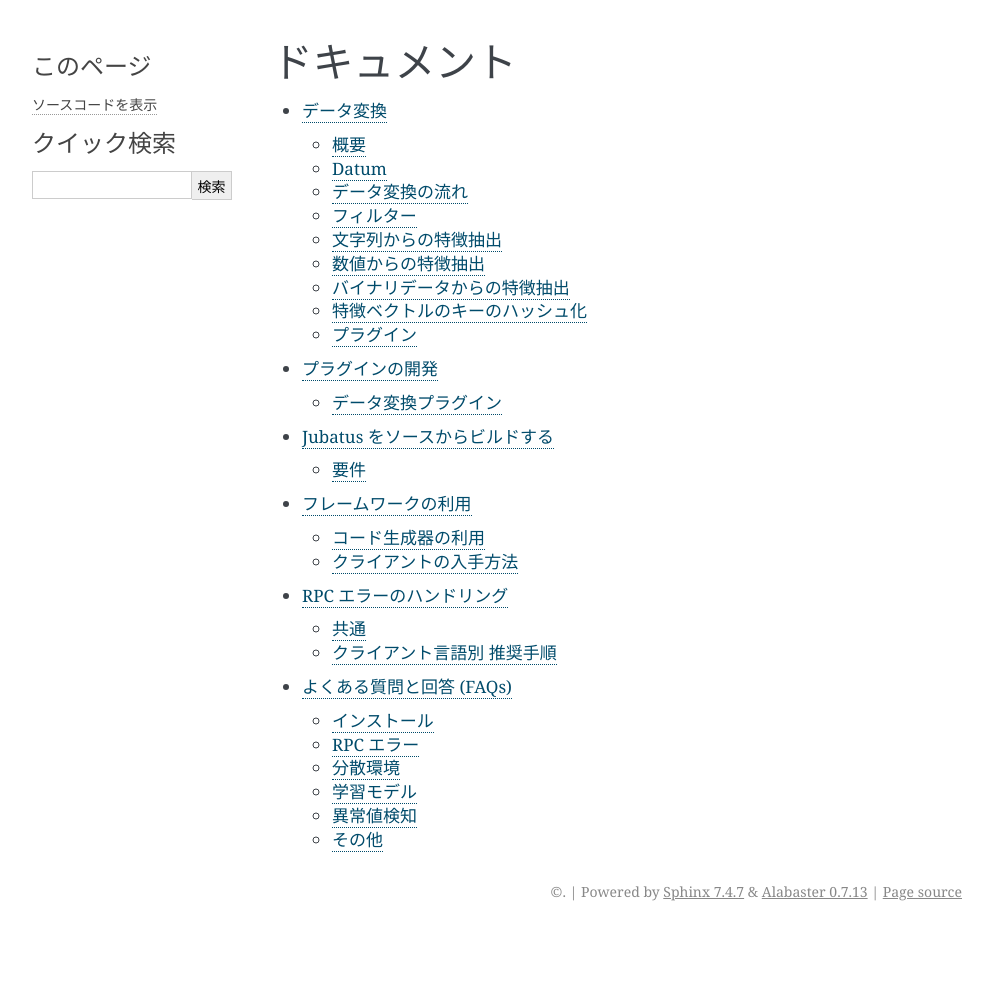
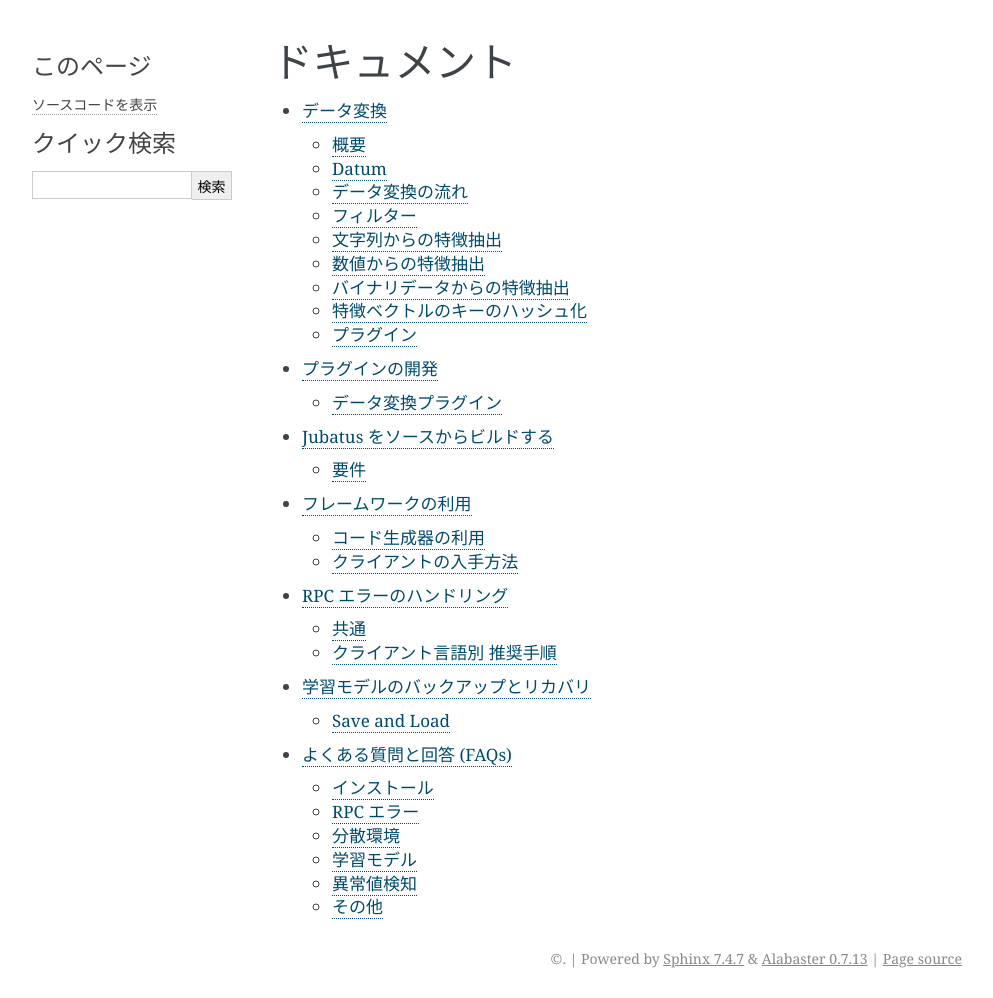
Before and after one commit to jubatus/website, a Sphinx documentation site: the page built from source/ja/documentation.rst, in a window 1280 px wide. Shown: the whole page, without its empty margins (148-1141 px from the left). Built offline with Sphinx 7.4.7, drawn with Linux system fonts in a browser that asks for light colours; the version number could not be read and is left out; before the commit the page ends 931 px from its top, so only the background shows below that; some of the changed lines change nothing that is shown.

Commit message:
Add documentation for backup and recovery

```diff
--- /dev/null
+++ b/source/ja/backup_and_recovery.rst
@@ -0,0 +1,60 @@
+学習モデルのバックアップとリカバリ
+==================================
+
+サーバープロセスは、メモリ上で機械学習に関するデータを管理しています。 メモリ上でデータを管理するという性質上、サーバープロセスの終了とともに Jubatus 上のデータは失われます。
+
+Jubatus では、予期せぬプロセスの終了や誤ったオペレーションに備え、バックアップとリカバリのための機能を提供しています。
+
+現在、Jubatus では、以下の手段を提供しています。
+
+
+Save and Load
+:::::::::::::
+
+サーバープロセスの学習モデルをファイルに保存し、そのファイルを読み込むことで、サーバープロセスの学習モデルを復元する機能です。
+
+Jubatus では、この機能をクライアント向けに MessagePack-RPC インタフェースで提供しています。
+
+**現在、学習モデルを保存した環境と異なる環境(Jubatusのバージョン、クラスタ構成台数、configファイルの内容)への復元はサポートしていません。**
+
+
+Save
+----
+
+Save は、クライアントからの ``save`` という RPCメソッド の呼び出しによりサーバープロセスの学習モデルをファイル出力する機能です。
+
+ファイルの出力先は、サーバープロセスの起動オプション ``-d, --datadir`` で指定することができ、標準では ``/tmp`` が設定されます。
+
+ファイルは、以下の命名規則に従ったファイル名で出力されます。すでに同じ名前のファイルが存在する場合、ファイルの上書きを行うため、``save`` メソッドの引数には十分に注意する必要があります。
+
+.. code-block:: bash
+  ${IPADDR}_${PORT}_${TYPE}_${ID}.jubatus
+
+.. table::
+
+  ========= ========================================================
+  ${IPADDR} Jubatus サーバが RPCリクエストを受け付ける Ipv4 アドレス
+  ${PORT}   Jubatus サーバが RPCリクエストを受け付ける ポート番号
+  ${TYPE}   サーバプログラムの種類 (classifier, recommender, ...)
+  ${ID}     | ``save`` メソッドの引数
+            | a-zA-Z0-9_- からなる 100文字
+  ========= ========================================================
+
+Save で出力されたファイルは、Jubatus のバージョンに依存する形式で出力され、互換性のあるバージョンの Jubatus でしか後述する Load を行うことができません。
+
+Save による出力されたファイルの構造に関しては、 `開発者向けWikiの該当ページ <https://github.com/jubatus/jubatus/wiki/Save-and-Load-Policy-(ja)>`_ を参照してください。
+
+
+Load
+----
+
+Load は、Save で作成されたファイルを読み込み、サーバープロセスの学習モデルをファイルに保存された状態へ復元する機能です。
+クライアントからの ``load`` メソッドコールにより実行されます。
+
+ファイルの読込先は、Jubatus サーバの起動オプション ``-d, --datadir`` で指定することができ、標準では ``/tmp`` が設定されます。
+
+``save`` メソッドでの引数で指定した ``${ID}`` を ``load`` メソッドの引数に指定することで、読み込み対象のファイルを指定します。
+
+ファイルの読み込み時、サーバープロセスは保存されたデータに対しバージョンの互換換性や設定内容のチェックを行います。
+
+保存データが復元先と異なるバージョンのJubatusで保存されていた場合や、復元先と設定ファイルの内容が異なる環境で保存された場合、保存データの復元には失敗します。
--- a/source/ja/documentation.rst
+++ b/source/ja/documentation.rst
@@ -9,4 +9,5 @@
    build
    framework
    faq_rpc_err_workaround
+   backup_and_recovery
    faq
```
